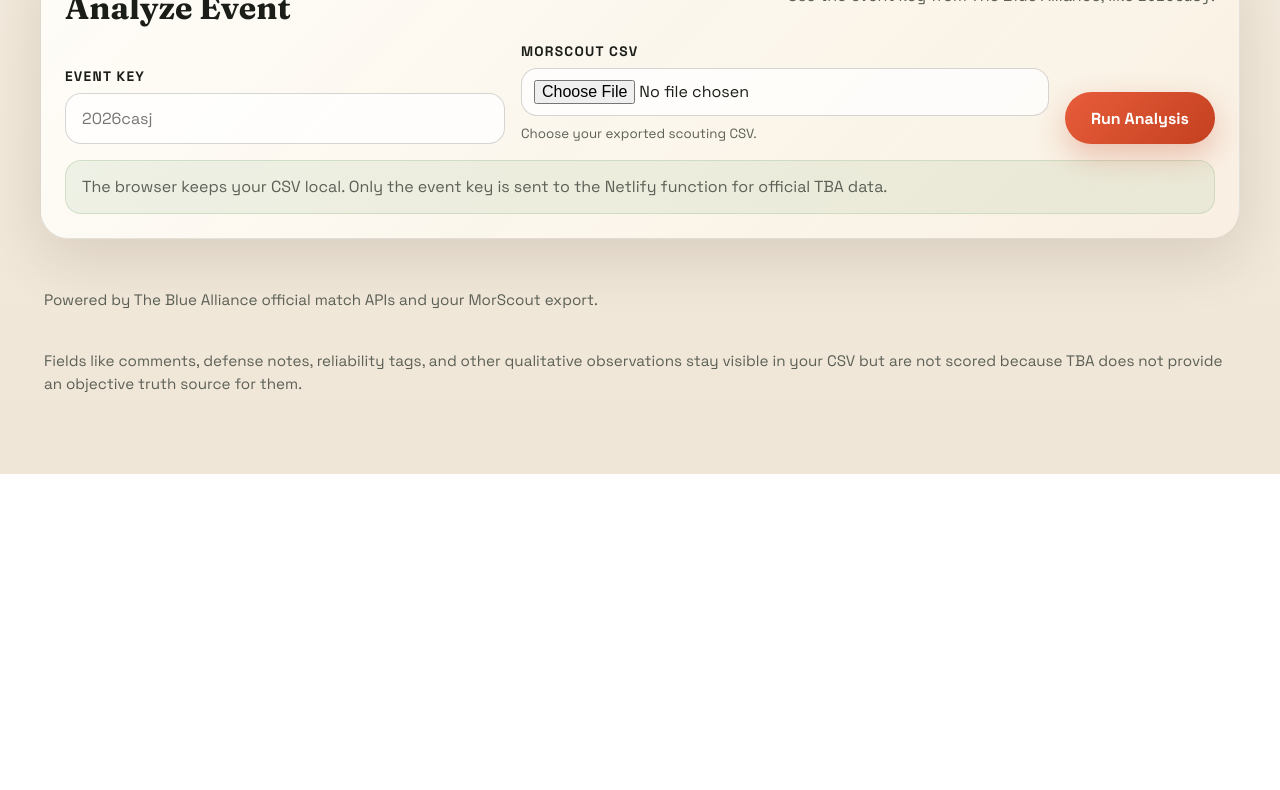
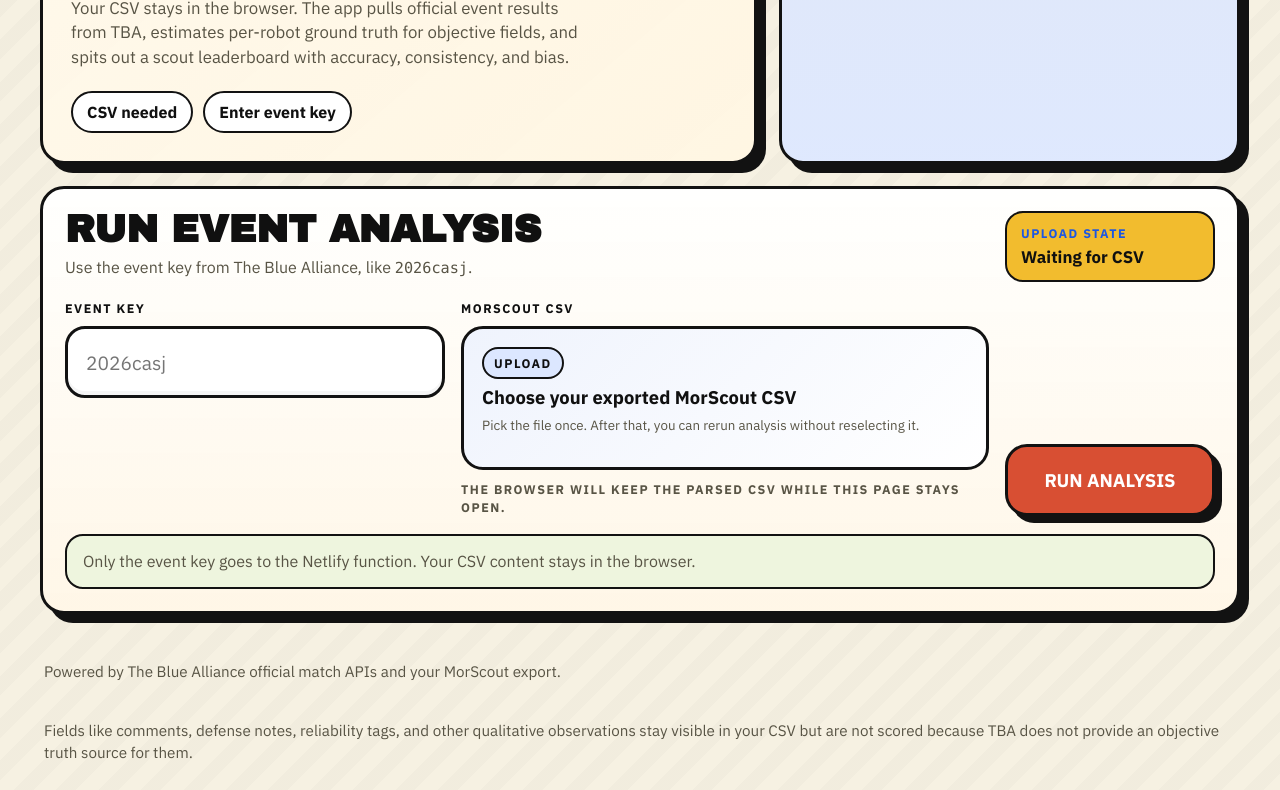
Before and after one commit to MayoWolf/MorAccuracy, a website built with Vite: page index.html in a window 1280 px wide. Shown: the part 724-1514 px from the top of the page. Before the commit the page ends 1198 px from the top, so only its background shows below. Built offline with nearby package versions, Linux system fonts and the light colour scheme.

```diff
--- a/src/main.js
+++ b/src/main.js
@@ -35,20 +35,24 @@
     <section class="hero">
       <div class="hero-copy">
         <p class="eyebrow">MorScout Accuracy Analyzer</p>
-        <h1>Turn raw scouting logs into a ranked accuracy board.</h1>
+        <h1>Audit your scouts like a pit crew, not a spreadsheet.</h1>
         <p class="lede">
-          Upload a MorScout export, point the app at an event on The Blue Alliance,
-          and it will score each scout against objective match outcomes for the
-          benchmarkable fields in your sheet.
+          Your CSV stays in the browser. The app pulls official event results from TBA,
+          estimates per-robot ground truth for objective fields, and spits out a scout
+          leaderboard with accuracy, consistency, and bias.
         </p>
+        <div class="hero-strip">
+          <span class="hero-chip">${state.csvText ? "CSV locked in" : "CSV needed"}</span>
+          <span class="hero-chip">${state.eventKey ? `Event ${escapeHtml(state.eventKey)}` : "Enter event key"}</span>
+        </div>
       </div>
       <div class="hero-callout">
-        <p class="callout-title">Benchmarked fields</p>
+        <p class="callout-title">Benchmarked Right Now</p>
         <ul class="metric-list">
           ${benchmarkedMetricLabels.map((label) => `<li>${escapeHtml(label)}</li>`).join("")}
         </ul>
         <p class="callout-note">
-          Powered by your MorScout CSV plus official TBA match breakdowns via a Netlify function.
+          Netlify env var: <code>TBA_API_KEY</code>
         </p>
       </div>
     </section>
@@ -59,8 +63,14 @@
   return `
     <section class="panel panel-form">
       <div class="panel-heading">
-        <h2>Analyze Event</h2>
-        <p>Use the event key from The Blue Alliance, like <code>2026casj</code>.</p>
+        <div>
+          <h2>Run Event Analysis</h2>
+          <p>Use the event key from The Blue Alliance, like <code>2026casj</code>.</p>
+        </div>
+        <div class="status-block">
+          <span class="status-kicker">Upload State</span>
+          <strong>${state.csvText ? "CSV already loaded" : "Waiting for CSV"}</strong>
+        </div>
       </div>
       <form id="analysis-form" class="form-grid">
         <label class="field">
@@ -74,19 +84,36 @@
             required
           />
         </label>
-        <label class="field field-upload">
+        <div class="field field-upload">
           <span>MorScout CSV</span>
-          <input id="csv-file" name="csvFile" type="file" accept=".csv,text/csv" required />
-          <small>${state.csvFileName ? `Loaded: ${escapeHtml(state.csvFileName)}` : "Choose your exported scouting CSV."}</small>
-        </label>
-        <button class="primary-button" type="submit" ${state.loading ? "disabled" : ""}>
-          ${state.loading ? "Analyzing..." : "Run Analysis"}
-        </button>
+          <input id="csv-file" name="csvFile" type="file" accept=".csv,text/csv" class="sr-only" />
+          <label for="csv-file" class="upload-card ${state.csvText ? "is-loaded" : ""}">
+            <span class="upload-badge">${state.csvText ? "Loaded" : "Upload"}</span>
+            <strong>${escapeHtml(state.csvFileName || "Choose your exported MorScout CSV")}</strong>
+            <small>${
+              state.csvText
+                ? "This file is already stored in browser memory. You do not need to pick it again for reruns."
+                : "Pick the file once. After that, you can rerun analysis without reselecting it."
+            }</small>
+          </label>
+          <div class="upload-actions">
+            ${
+              state.csvText
+                ? '<button id="clear-file" type="button" class="ghost-button">Clear loaded file</button>'
+                : '<span class="upload-hint">The browser will keep the parsed CSV while this page stays open.</span>'
+            }
+          </div>
+        </div>
+        <div class="action-cell">
+          <button class="primary-button" type="submit" ${state.loading ? "disabled" : ""}>
+            ${state.loading ? "Analyzing..." : "Run Analysis"}
+          </button>
+        </div>
       </form>
       ${
         state.error
           ? `<div class="notice notice-error">${escapeHtml(state.error)}</div>`
-          : `<div class="notice">The browser keeps your CSV local. Only the event key is sent to the Netlify function for official TBA data.</div>`
+          : `<div class="notice">Only the event key goes to the Netlify function. Your CSV content stays in the browser.</div>`
       }
     </section>
   `;
@@ -273,6 +300,7 @@
   const form = document.querySelector("#analysis-form");
   const fileInput = document.querySelector("#csv-file");
   const eventInput = document.querySelector("#event-key");
+  const clearFileButton = document.querySelector("#clear-file");
 
   if (eventInput) {
     eventInput.addEventListener("input", (event) => {
@@ -293,7 +321,18 @@
     });
   }
 
+  if (clearFileButton) {
+    clearFileButton.addEventListener("click", () => {
+      state.csvFileName = "";
+      state.csvText = "";
+      state.result = null;
+      state.error = "";
+      render();
+    });
+  }
+
   if (form) {
+    form.noValidate = true;
     form.addEventListener("submit", handleSubmit);
   }
 }
--- a/src/styles.css
+++ b/src/styles.css
@@ -1,116 +1,156 @@
-@import url("https://fonts.googleapis.com/css2?family=Space+Grotesk:wght@400;500;700&family=Fraunces:opsz,wght@9..144,600;9..144,700&display=swap");
+@import url("https://fonts.googleapis.com/css2?family=Archivo+Black&family=IBM+Plex+Sans:wght@400;500;600;700&display=swap");
 
 :root {
   color-scheme: light;
-  --bg: #f4efe6;
-  --panel: rgba(255, 250, 242, 0.88);
-  --panel-strong: #fffaf2;
-  --ink: #1b1e18;
-  --muted: #5c6056;
-  --line: rgba(27, 30, 24, 0.12);
-  --accent: #e85d3b;
-  --accent-deep: #9b2f16;
-  --sage: #a4c29b;
-  --gold: #d8aa3b;
-  --shadow: 0 18px 60px rgba(61, 35, 21, 0.14);
+  --paper: #f6f1e2;
+  --paper-strong: #fffaf0;
+  --ink: #101010;
+  --muted: #585445;
+  --line: #121212;
+  --red: #d84f33;
+  --blue: #1c57e2;
+  --yellow: #f2bc2e;
+  --green: #4f8f39;
+  --sky: #dce7ff;
+  --shadow: 9px 9px 0 #121212;
 }
 
 * {
   box-sizing: border-box;
 }
 
+html {
+  background:
+    radial-gradient(circle at top left, rgba(28, 87, 226, 0.16), transparent 24%),
+    radial-gradient(circle at 85% 14%, rgba(216, 79, 51, 0.14), transparent 18%),
+    repeating-linear-gradient(
+      135deg,
+      rgba(16, 16, 16, 0.02) 0,
+      rgba(16, 16, 16, 0.02) 14px,
+      transparent 14px,
+      transparent 30px
+    ),
+    var(--paper);
+}
+
 body {
   margin: 0;
   min-height: 100vh;
-  font-family: "Space Grotesk", sans-serif;
+  font-family: "IBM Plex Sans", sans-serif;
   color: var(--ink);
-  background:
-    radial-gradient(circle at top left, rgba(232, 93, 59, 0.22), transparent 32%),
-    radial-gradient(circle at 80% 12%, rgba(164, 194, 155, 0.3), transparent 28%),
-    linear-gradient(180deg, #f8f1e5 0%, #efe6d7 100%);
 }
 
 .shell {
-  width: min(1200px, calc(100vw - 32px));
+  width: min(1200px, calc(100vw - 28px));
   margin: 0 auto;
-  padding: 40px 0 64px;
+  padding: 28px 0 56px;
+}
+
+.hero,
+.two-up {
+  display: grid;
+  gap: 22px;
 }
 
 .hero {
-  display: grid;
   grid-template-columns: 1.4fr 0.9fr;
-  gap: 24px;
-  align-items: stretch;
-  margin-bottom: 24px;
+  margin-bottom: 22px;
 }
 
 .hero-copy,
 .hero-callout,
 .panel {
-  border: 1px solid var(--line);
-  border-radius: 28px;
-  background: var(--panel);
-  backdrop-filter: blur(10px);
+  border: 3px solid var(--line);
+  border-radius: 24px;
+  background: var(--paper-strong);
   box-shadow: var(--shadow);
 }
 
 .hero-copy {
-  padding: 36px;
+  padding: 28px;
+  background:
+    linear-gradient(140deg, rgba(255, 250, 240, 0.96), rgba(255, 245, 225, 0.92)),
+    var(--paper-strong);
 }
 
 .hero-callout {
-  padding: 28px;
+  padding: 26px;
   background:
-    linear-gradient(180deg, rgba(255, 248, 240, 0.92), rgba(245, 234, 214, 0.96)),
-    var(--panel);
+    linear-gradient(180deg, rgba(28, 87, 226, 0.12), rgba(220, 231, 255, 0.92)),
+    var(--paper-strong);
 }
 
-.eyebrow {
-  margin: 0 0 14px;
-  font-size: 0.76rem;
+.eyebrow,
+.field span,
+.status-kicker,
+.callout-title,
+th {
+  display: block;
+  font-size: 0.78rem;
   font-weight: 700;
-  letter-spacing: 0.18em;
+  letter-spacing: 0.12em;
   text-transform: uppercase;
-  color: var(--accent-deep);
+}
+
+.eyebrow,
+.callout-title,
+.status-kicker {
+  color: var(--blue);
 }
 
 h1,
 h2,
 h3 {
   margin: 0;
-  font-family: "Fraunces", serif;
-  line-height: 1.02;
+  font-family: "Archivo Black", sans-serif;
+  line-height: 0.96;
+  text-transform: uppercase;
 }
 
 h1 {
-  font-size: clamp(2.8rem, 6vw, 5.3rem);
-  max-width: 11ch;
+  max-width: 10ch;
+  font-size: clamp(3rem, 7vw, 5.7rem);
+}
+
+h2 {
+  font-size: clamp(1.7rem, 3vw, 2.4rem);
+}
+
+h3 {
+  font-size: 1.1rem;
 }
 
 .lede,
+.panel-heading p,
 .callout-note,
-.panel-heading p,
 .notice,
 .footer p,
 .table-sub,
+.upload-hint,
 small {
   color: var(--muted);
-  line-height: 1.5;
+  line-height: 1.45;
 }
 
 .lede {
-  max-width: 56ch;
-  margin-top: 18px;
-  font-size: 1.02rem;
+  max-width: 52ch;
+  margin: 18px 0 0;
+  font-size: 1.05rem;
 }
 
-.callout-title {
-  margin: 0 0 10px;
-  font-size: 0.9rem;
+.hero-strip {
+  display: flex;
+  flex-wrap: wrap;
+  gap: 10px;
+  margin-top: 22px;
+}
+
+.hero-chip {
+  border: 2px solid var(--line);
+  border-radius: 999px;
+  padding: 9px 14px;
+  background: white;
   font-weight: 700;
-  text-transform: uppercase;
-  letter-spacing: 0.12em;
-  color: var(--accent-deep);
 }
 
 .metric-list,
@@ -125,93 +165,194 @@
 }
 
 .panel {
-  padding: 24px;
-  margin-bottom: 24px;
+  padding: 22px;
+  margin-bottom: 22px;
 }
 
 .panel-form {
   background:
-    linear-gradient(135deg, rgba(255, 253, 248, 0.95), rgba(248, 239, 225, 0.93)),
-    var(--panel);
+    linear-gradient(180deg, rgba(255, 255, 255, 0.9), rgba(255, 246, 231, 0.95)),
+    var(--paper-strong);
 }
 
 .panel-heading {
   display: flex;
   justify-content: space-between;
   gap: 16px;
-  align-items: end;
+  align-items: flex-start;
   margin-bottom: 18px;
 }
 
-.panel-heading h2 {
-  font-size: 2rem;
+.panel-heading p {
+  margin: 8px 0 0;
+}
+
+.status-block {
+  min-width: 210px;
+  border: 2px solid var(--line);
+  border-radius: 18px;
+  padding: 12px 14px;
+  background: var(--yellow);
+}
+
+.status-block strong {
+  display: block;
+  margin-top: 5px;
+  font-size: 1.05rem;
 }
 
 .form-grid {
   display: grid;
-  grid-template-columns: 1fr 1.2fr auto;
+  grid-template-columns: 0.9fr 1.25fr auto;
   gap: 16px;
-  align-items: end;
+  align-items: stretch;
 }
 
 .field {
   display: flex;
   flex-direction: column;
-  gap: 8px;
+  gap: 10px;
 }
 
-.field span {
-  font-size: 0.86rem;
-  font-weight: 700;
-  text-transform: uppercase;
-  letter-spacing: 0.09em;
+input[type="text"] {
+  width: 100%;
+  min-height: 72px;
+  border: 3px solid var(--line);
+  border-radius: 20px;
+  padding: 18px 18px 16px;
+  background: white;
+  font: inherit;
+  font-size: 1.2rem;
+  color: var(--ink);
+  box-shadow: inset 0 -4px 0 rgba(16, 16, 16, 0.04);
 }
 
-input[type="text"],
-input[type="file"] {
-  width: 100%;
-  border: 1px solid rgba(27, 30, 24, 0.18);
-  border-radius: 16px;
-  padding: 14px 16px;
-  background: rgba(255, 255, 255, 0.78);
-  font: inherit;
-  color: var(--ink);
+input[type="text"]:focus-visible,
+.upload-card:focus-visible {
+  outline: 4px solid rgba(28, 87, 226, 0.22);
+  outline-offset: 2px;
 }
 
-input[type="file"] {
-  padding: 11px 12px;
+.sr-only {
+  position: absolute;
+  width: 1px;
+  height: 1px;
+  padding: 0;
+  margin: -1px;
+  overflow: hidden;
+  clip: rect(0, 0, 0, 0);
+  white-space: nowrap;
+  border: 0;
+}
+
+.upload-card {
+  display: grid;
+  gap: 8px;
+  align-content: start;
+  min-height: 144px;
+  border: 3px solid var(--line);
+  border-radius: 22px;
+  padding: 18px;
+  background:
+    linear-gradient(135deg, rgba(28, 87, 226, 0.07), rgba(255, 255, 255, 0.96)),
+    white;
+  cursor: pointer;
+  transition: transform 120ms ease, background 120ms ease;
+}
+
+.upload-card:hover {
+  transform: translate(-2px, -2px);
+}
+
+.upload-card.is-loaded {
+  background:
+    linear-gradient(135deg, rgba(79, 143, 57, 0.16), rgba(255, 255, 255, 0.98)),
+    white;
+}
+
+.upload-badge {
+  justify-self: start;
+  border: 2px solid var(--line);
+  border-radius: 999px;
+  padding: 6px 10px;
+  background: var(--sky);
+  font-size: 0.8rem;
+  font-weight: 700;
+  letter-spacing: 0.08em;
+  text-transform: uppercase;
+}
+
+.upload-card.is-loaded .upload-badge {
+  background: #dff0d8;
+}
+
+.upload-card strong {
+  font-size: 1.15rem;
+  line-height: 1.15;
+}
+
+.upload-actions {
+  display: flex;
+  align-items: center;
+  min-height: 26px;
+}
+
+.ghost-button {
+  border: 2px solid var(--line);
+  border-radius: 999px;
+  padding: 8px 12px;
+  background: white;
+  font: inherit;
+  font-weight: 700;
+  cursor: pointer;
+}
+
+.ghost-button:hover {
+  background: var(--sky);
+}
+
+.action-cell {
+  display: flex;
+  align-items: end;
 }
 
 .primary-button {
-  height: 52px;
-  border: none;
-  border-radius: 999px;
-  padding: 0 26px;
+  min-width: 210px;
+  min-height: 72px;
+  border: 3px solid var(--line);
+  border-radius: 22px;
+  padding: 0 22px;
+  background: var(--red);
+  color: white;
   font: inherit;
+  font-size: 1.15rem;
   font-weight: 700;
-  color: white;
   cursor: pointer;
-  background: linear-gradient(135deg, var(--accent) 0%, #c3401f 100%);
-  box-shadow: 0 12px 30px rgba(195, 64, 31, 0.28);
+  box-shadow: 7px 7px 0 #121212;
+  text-transform: uppercase;
+}
+
+.primary-button:hover:not(:disabled) {
+  transform: translate(-2px, -2px);
+  box-shadow: 9px 9px 0 #121212;
 }
 
 .primary-button:disabled {
   cursor: progress;
-  opacity: 0.8;
+  opacity: 0.88;
 }
 
 .notice {
-  margin-top: 16px;
+  margin-top: 18px;
+  border: 2px solid var(--line);
+  border-radius: 18px;
   padding: 14px 16px;
-  border-radius: 16px;
-  background: rgba(164, 194, 155, 0.18);
-  border: 1px solid rgba(164, 194, 155, 0.38);
+  background: #eef5de;
 }
 
 .notice-error {
-  background: rgba(232, 93, 59, 0.12);
-  border-color: rgba(232, 93, 59, 0.32);
-  color: var(--accent-deep);
+  background: #ffe3dc;
+  color: #822611;
 }
 
 .stat-grid,
@@ -223,31 +364,45 @@
 
 .stat-card,
 .coverage-card {
-  padding: 18px;
-  border-radius: 20px;
-  background: var(--panel-strong);
-  border: 1px solid var(--line);
+  border: 2px solid var(--line);
+  border-radius: 18px;
+  padding: 16px;
+  background: white;
+}
+
+.stat-card:nth-child(2),
+.coverage-card:nth-child(2) {
+  background: #f7ebc1;
+}
+
+.stat-card:nth-child(3),
+.coverage-card:nth-child(3) {
+  background: #dce7ff;
+}
+
+.stat-card:nth-child(4),
+.coverage-card:nth-child(4) {
+  background: #ffe4cb;
 }
 
 .stat-card span,
 .coverage-card p {
   display: block;
-  color: var(--muted);
 }
 
 .stat-card strong,
 .coverage-card strong {
   display: block;
   margin-top: 10px;
+  font-family: "Archivo Black", sans-serif;
   font-size: 1.8rem;
-  font-family: "Fraunces", serif;
+  line-height: 1;
+  text-transform: uppercase;
 }
 
 .two-up {
-  display: grid;
-  grid-template-columns: 1.2fr 0.8fr;
-  gap: 24px;
-  margin-bottom: 24px;
+  grid-template-columns: 1.15fr 0.85fr;
+  margin-bottom: 22px;
 }
 
 .table-wrap {
@@ -263,15 +418,16 @@
 th,
 td {
   padding: 14px 12px;
-  border-bottom: 1px solid var(--line);
+  border-bottom: 2px solid rgba(16, 16, 16, 0.1);
   text-align: left;
 }
 
 th {
-  font-size: 0.8rem;
-  text-transform: uppercase;
-  letter-spacing: 0.08em;
-  color: var(--muted);
+  color: var(--blue);
+}
+
+tbody tr:nth-child(even) {
+  background: rgba(28, 87, 226, 0.05);
 }
 
 .table-name {
@@ -279,21 +435,24 @@
 }
 
 .bias-balanced {
-  color: #3d5e2e;
+  color: var(--green);
+  font-weight: 700;
 }
 
 .bias-overcounting {
-  color: #9b2f16;
+  color: #a52e14;
+  font-weight: 700;
 }
 
 .bias-undercounting {
-  color: #29536a;
+  color: #1348b8;
+  font-weight: 700;
 }
 
 .footer {
   display: grid;
-  gap: 8px;
-  padding: 10px 4px 0;
+  gap: 7px;
+  padding: 8px 4px 0;
   font-size: 0.95rem;
 }
 
@@ -302,7 +461,7 @@
   font-size: 0.95em;
 }
 
-@media (max-width: 960px) {
+@media (max-width: 980px) {
   .hero,
   .two-up,
   .form-grid,
@@ -311,14 +470,18 @@
     grid-template-columns: 1fr;
   }
 
+  .shell {
+    width: min(100vw - 18px, 1200px);
+    padding-top: 18px;
+  }
+
   .panel-heading {
-    align-items: start;
     flex-direction: column;
   }
 
-  .shell {
-    width: min(100vw - 20px, 1200px);
-    padding-top: 20px;
+  .status-block,
+  .primary-button {
+    min-width: 100%;
   }
 
   h1 {
```
